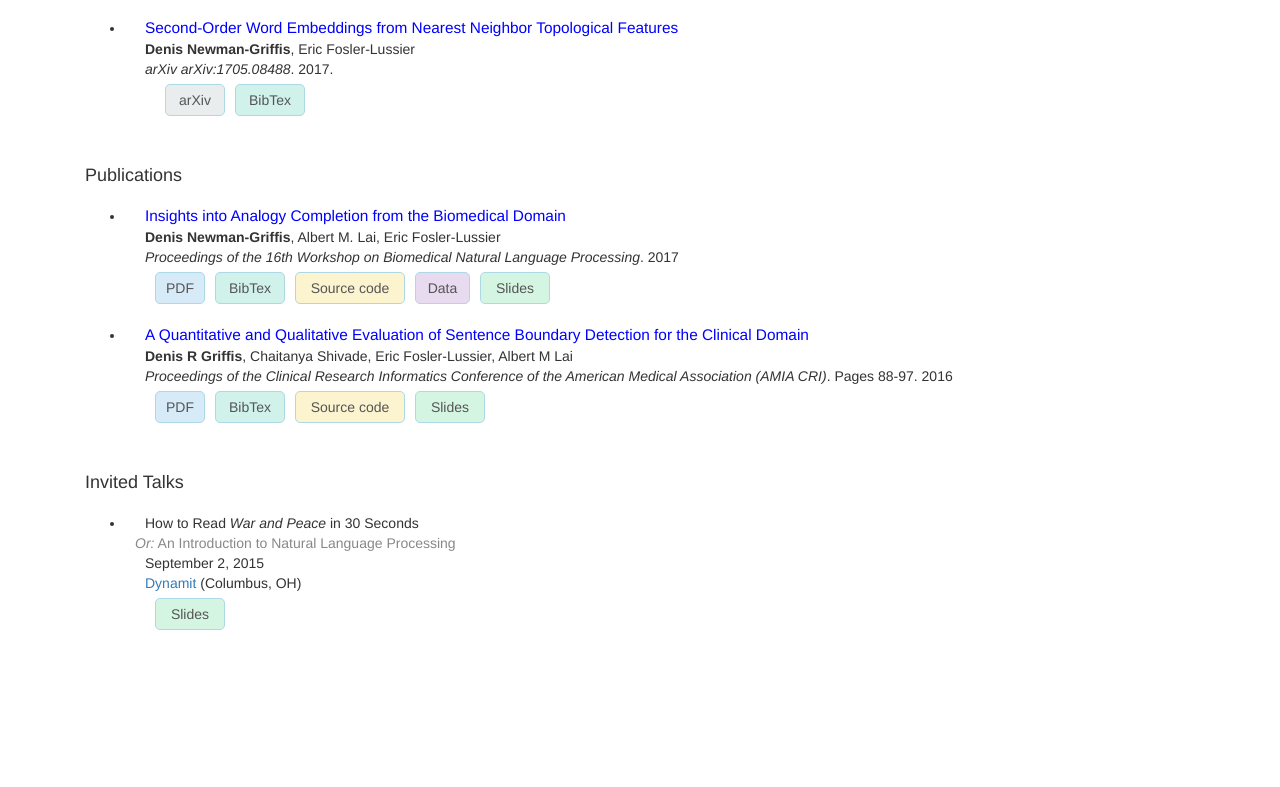
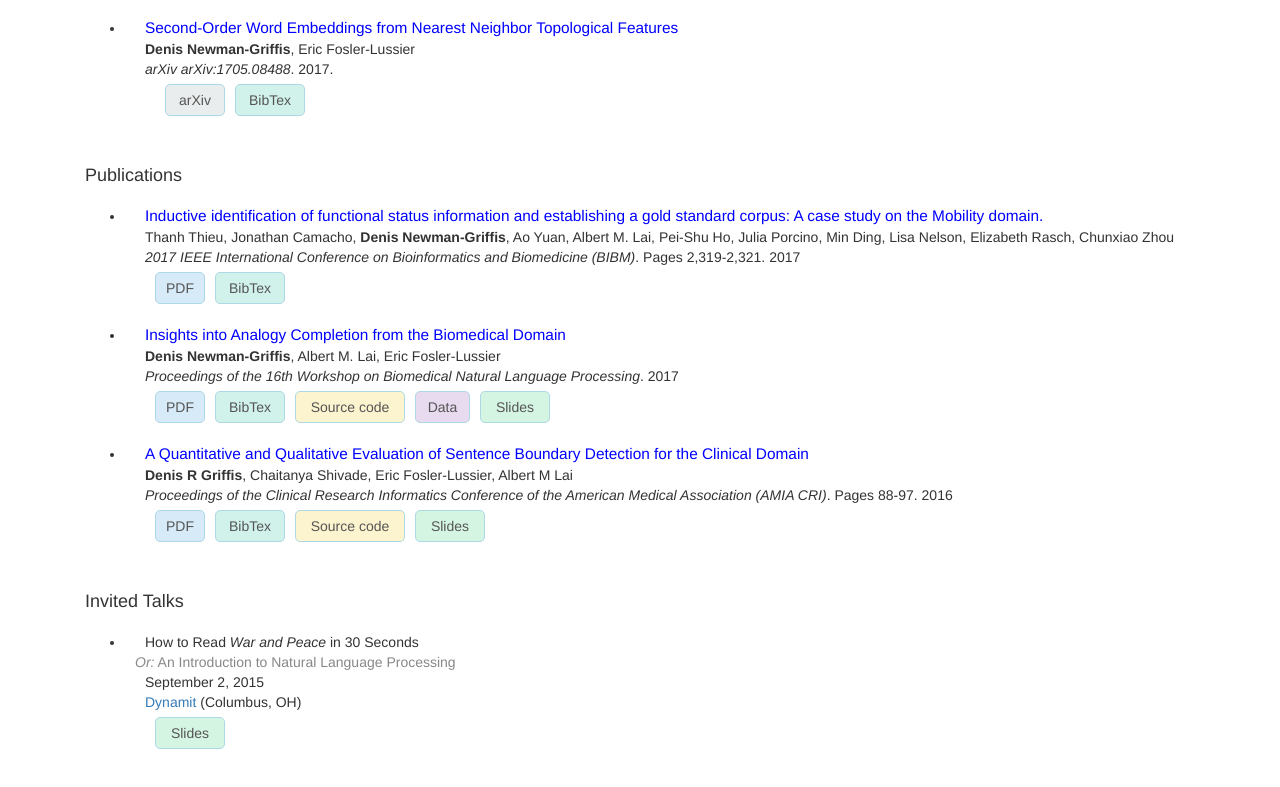
Before and after one commit to drgriffis/drgriffis.github.io, a plain HTML site: page index.html in a window 1280 px wide. Shown: the part 707-1494 px from the top of the page. Before the commit the page ends 1387 px from the top, so only its background shows below. Drawn offline with nearby package versions, Linux system fonts and the light colour scheme.

Commit message:
Added 2017 BIBM

```diff
--- a/index.html
+++ b/index.html
@@ -120,6 +120,16 @@
                 <h4>Publications</h4>
                 <ul>
                     <li>
+                        <div class="title"><a href="papers/2017-BIBM.pdf">Inductive identification of functional status information and establishing a gold standard corpus: A case study on the Mobility domain.</a></div>
+                        <div class="authors">Thanh Thieu, Jonathan Camacho, <span class="me">Denis Newman-Griffis</span>, Ao Yuan, Albert M. Lai, Pei-Shu Ho, Julia Porcino, Min Ding, Lisa Nelson, Elizabeth Rasch, Chunxiao Zhou</div>
+                        <div class="where"><span class="venue">2017 IEEE International Conference on Bioinformatics and Biomedicine (BIBM)</span>.  Pages 2,319-2,321.  2017</div>
+
+                        <div class="resources clearfix">
+                            <a class="pdf" href="papers/2017-BIBM.pdf">PDF</a>
+                            <a class="bib" href="papers/2017-BIBM.bib">BibTex</a>
+                        </div>
+                    </li>
+                    <li>
                         <div class="title"><a href="papers/2017-BioNLP.pdf">Insights into Analogy Completion from the Biomedical Domain</a></div>
                         <div class="authors"><span class="me">Denis Newman-Griffis</span>, Albert M. Lai, Eric Fosler-Lussier</div>
                         <div class="where"><span class="venue">Proceedings of the 16th Workshop on Biomedical Natural Language Processing</span>.  2017</div>
```
Also changed, not shown: 2 other files.
